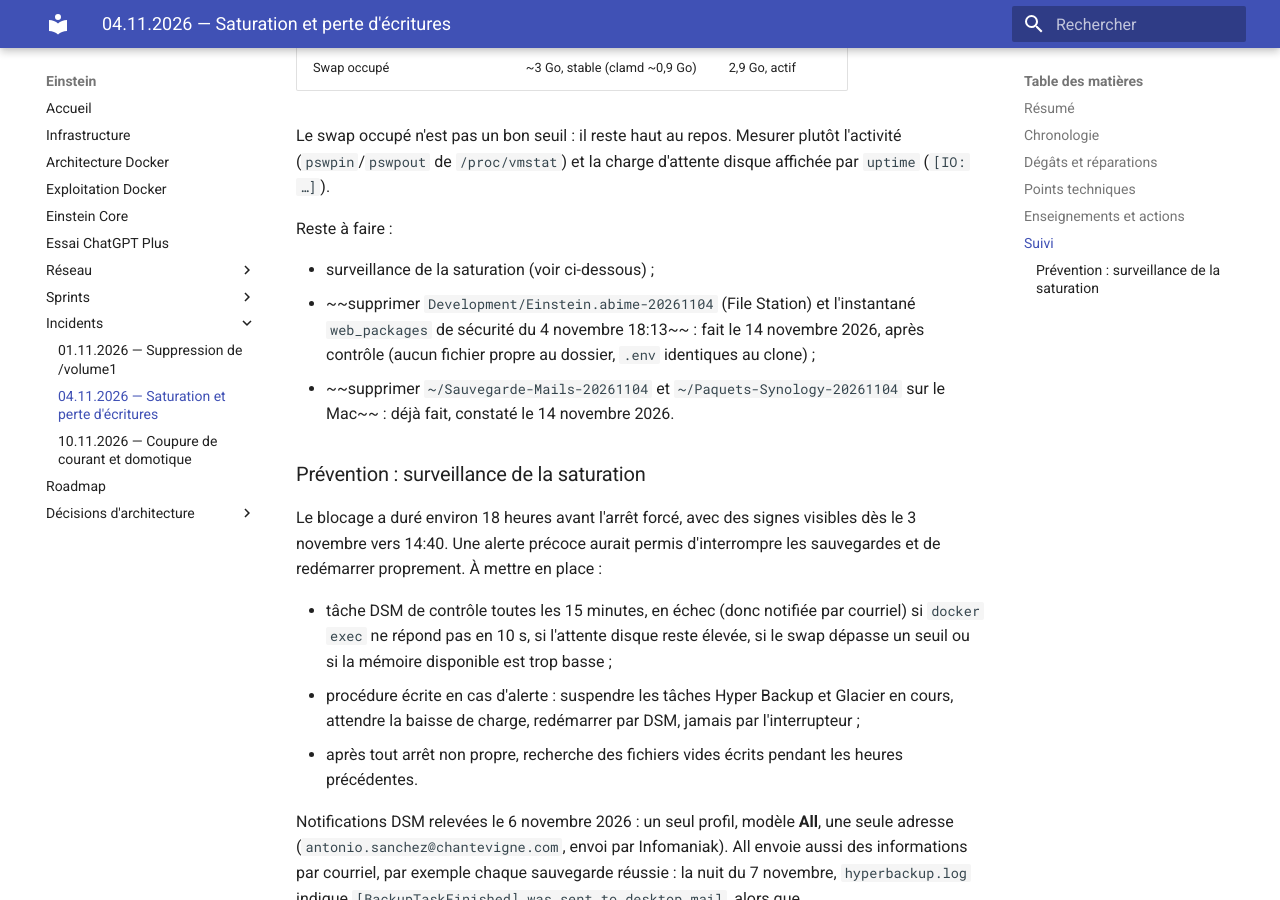
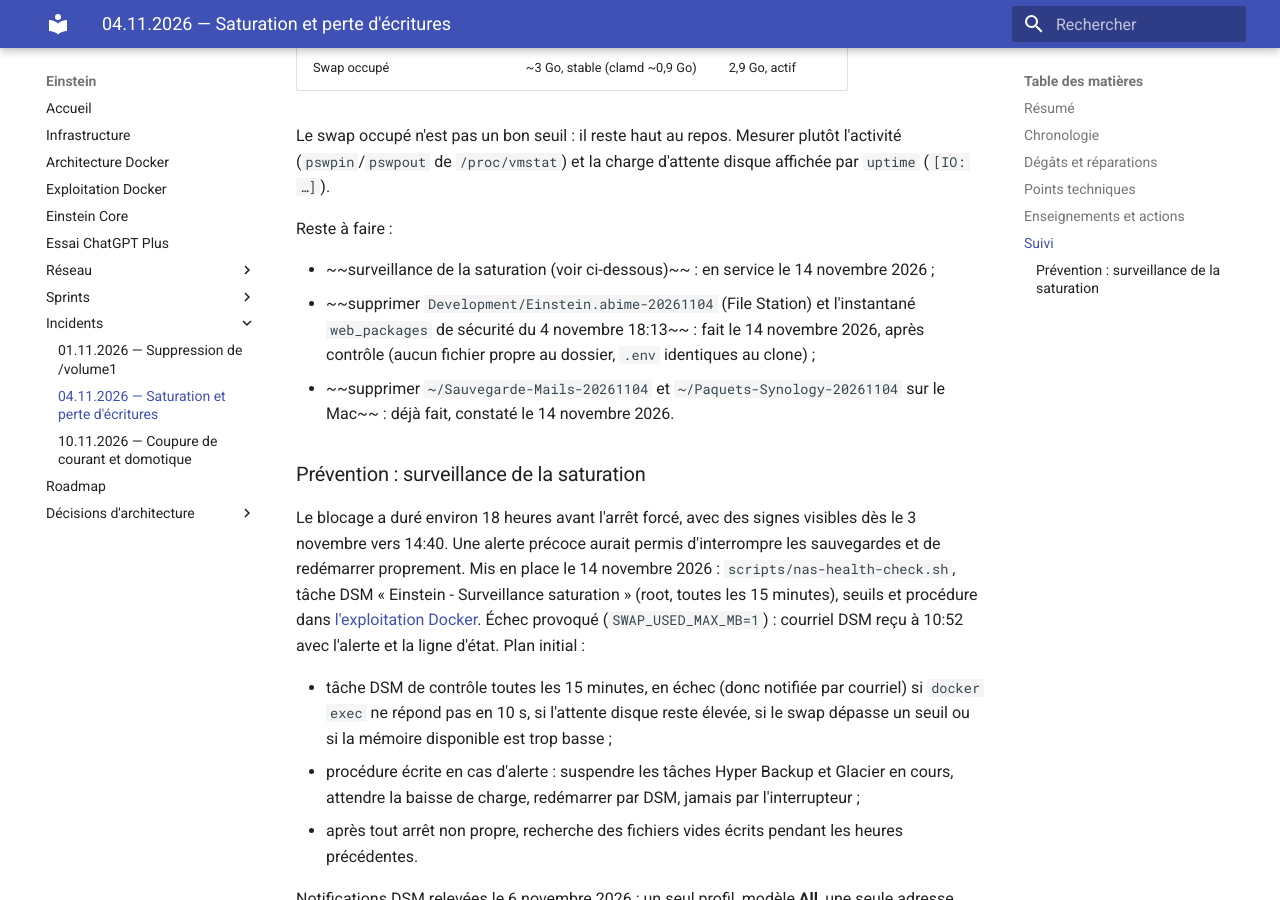
Before and after one commit to asanchez74/Einstein, an MkDocs documentation site: the page built from docs/incidents/2026-11-04-saturation-perte-ecritures.md, in a window 1280 px wide and 900 px high, scrolled down 4202 px. Built offline with MkDocs 1.6.1 and Material for MkDocs 9.7.7, drawn with Linux system fonts in a browser that asks for light colours.

Commit message:
docs: surveillance de la saturation en service, incident du 4 novembre
Co-Authored-By: Claude Opus 5.5 <noreply@anthropic.com>

```diff
--- a/docs/incidents/2026-11-04-saturation-perte-ecritures.md
+++ b/docs/incidents/2026-11-04-saturation-perte-ecritures.md
@@ -141,7 +141,8 @@ affichée par `uptime` (`[IO: …]`).
 
 Reste à faire :
 
-- surveillance de la saturation (voir ci-dessous) ;
+- ~~surveillance de la saturation (voir ci-dessous)~~ : en service le
+  14 novembre 2026 ;
 - ~~supprimer `Development/Einstein.abime-20261104` (File Station) et l'instantané
   `web_packages` de sécurité du 4 novembre 18:13~~ : fait le 14 novembre 2026,
   après contrôle (aucun fichier propre au dossier, `.env` identiques au clone) ;
@@ -152,7 +153,12 @@ Reste à faire :
 
 Le blocage a duré environ 18 heures avant l'arrêt forcé, avec des signes
 visibles dès le 3 novembre vers 14:40. Une alerte précoce aurait permis
-d'interrompre les sauvegardes et de redémarrer proprement. À mettre en place :
+d'interrompre les sauvegardes et de redémarrer proprement. Mis en place le
+14 novembre 2026 : `scripts/nas-health-check.sh`, tâche DSM « Einstein -
+Surveillance saturation » (root, toutes les 15 minutes), seuils et procédure
+dans [l'exploitation Docker](../docker-operations.md#surveillance-de-la-saturation).
+Échec provoqué (`SWAP_USED_MAX_MB=1`) : courriel DSM reçu à 10:52 avec l'alerte
+et la ligne d'état. Plan initial :
 
 - tâche DSM de contrôle toutes les 15 minutes, en échec (donc notifiée par
   courriel) si `docker exec` ne répond pas en 10 s, si l'attente disque reste
```
